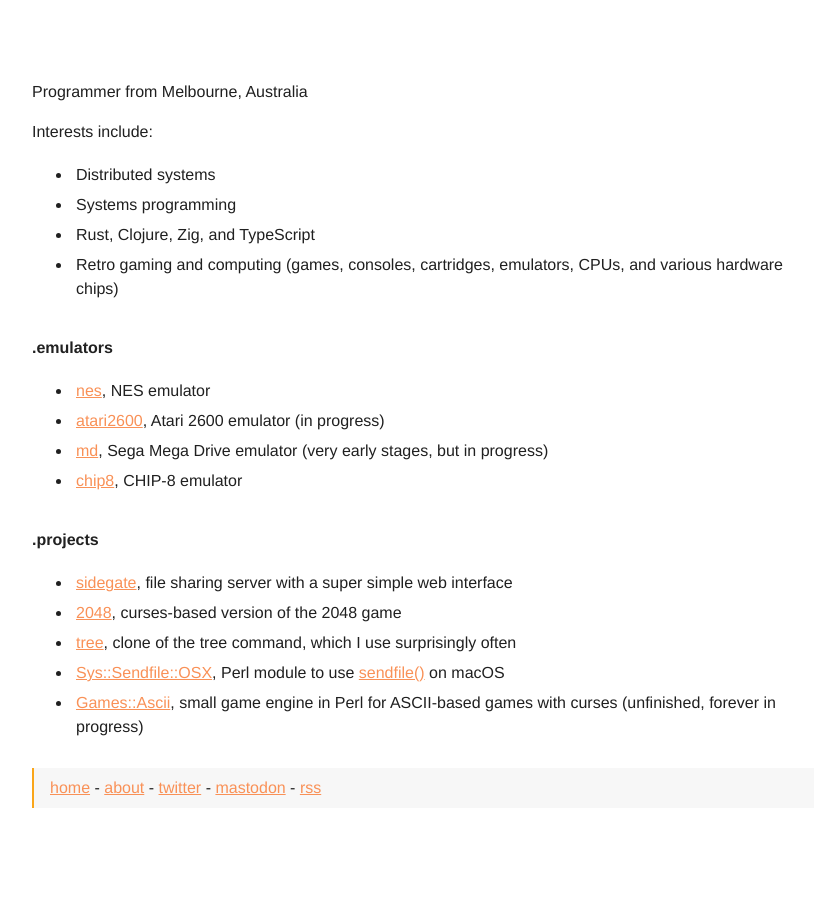
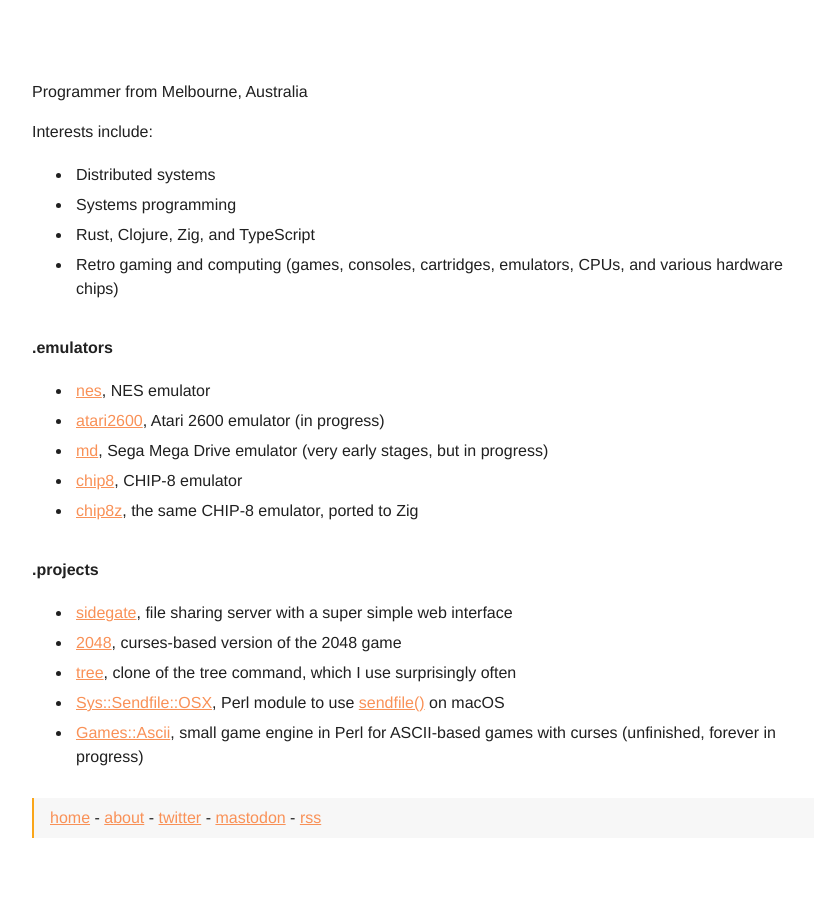
Before and after one commit to ltriant/ltriant.github.io, a Jekyll site: the page built from about.md, in a window 1280 px wide. Shown: the whole page, without its empty margins (208-1022 px from the left). Built offline with Jekyll 4.4.1, drawn with Linux system fonts in a browser that asks for light colours.

Commit message:
about: add chip8z

```diff
--- a/about.md
+++ b/about.md
@@ -17,6 +17,7 @@ Interests include:
 * [atari2600](https://github.com/ltriant/atari2600), Atari 2600 emulator (in progress)
 * [md](https://github.com/ltriant/md), Sega Mega Drive emulator (very early stages, but in progress)
 * [chip8](https://github.com/ltriant/chip8), CHIP-8 emulator
+* [chip8z](https://github.com/ltriant/chip8z), the same CHIP-8 emulator, ported to Zig
 
 ## .projects
 
```
